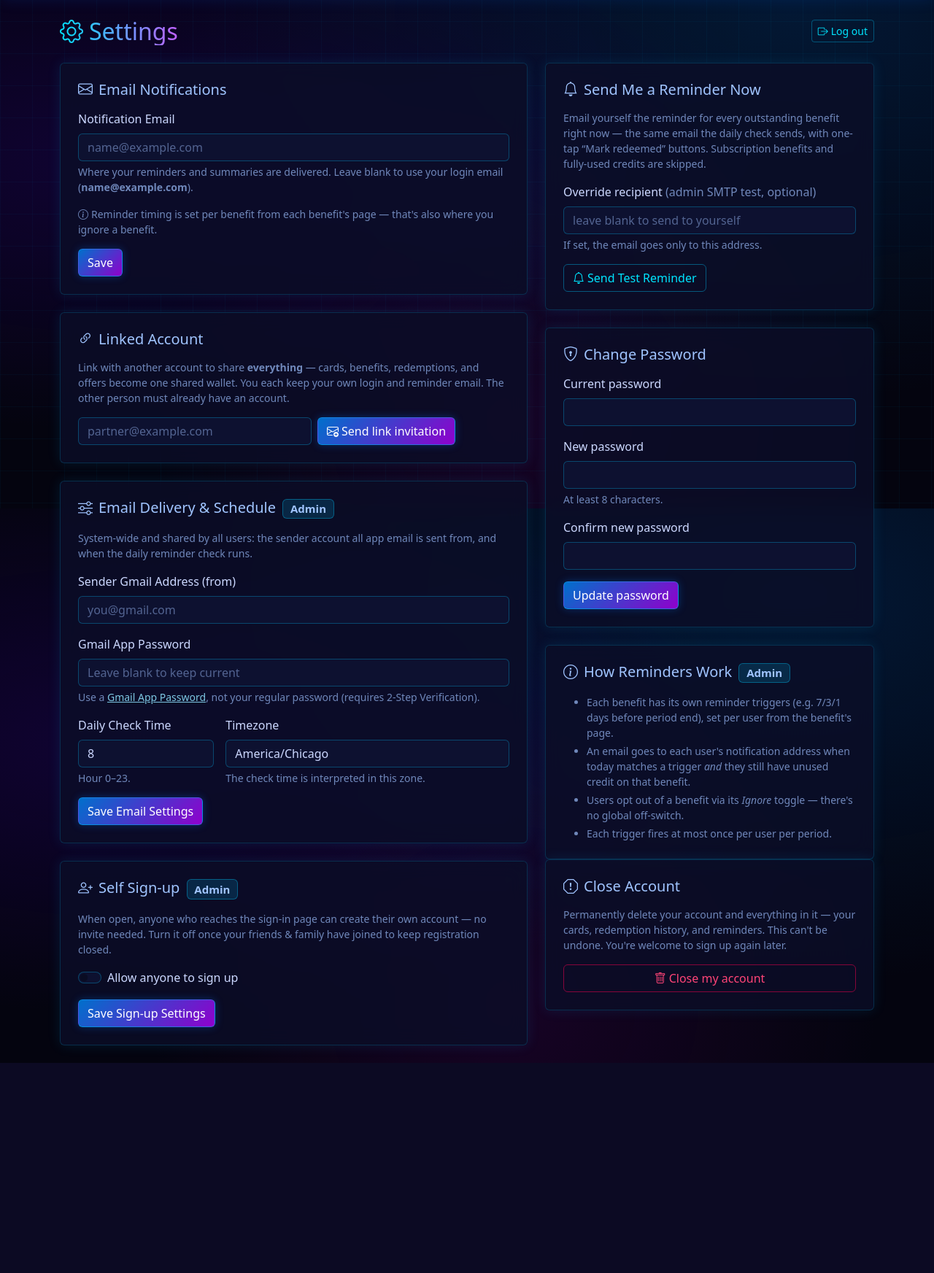
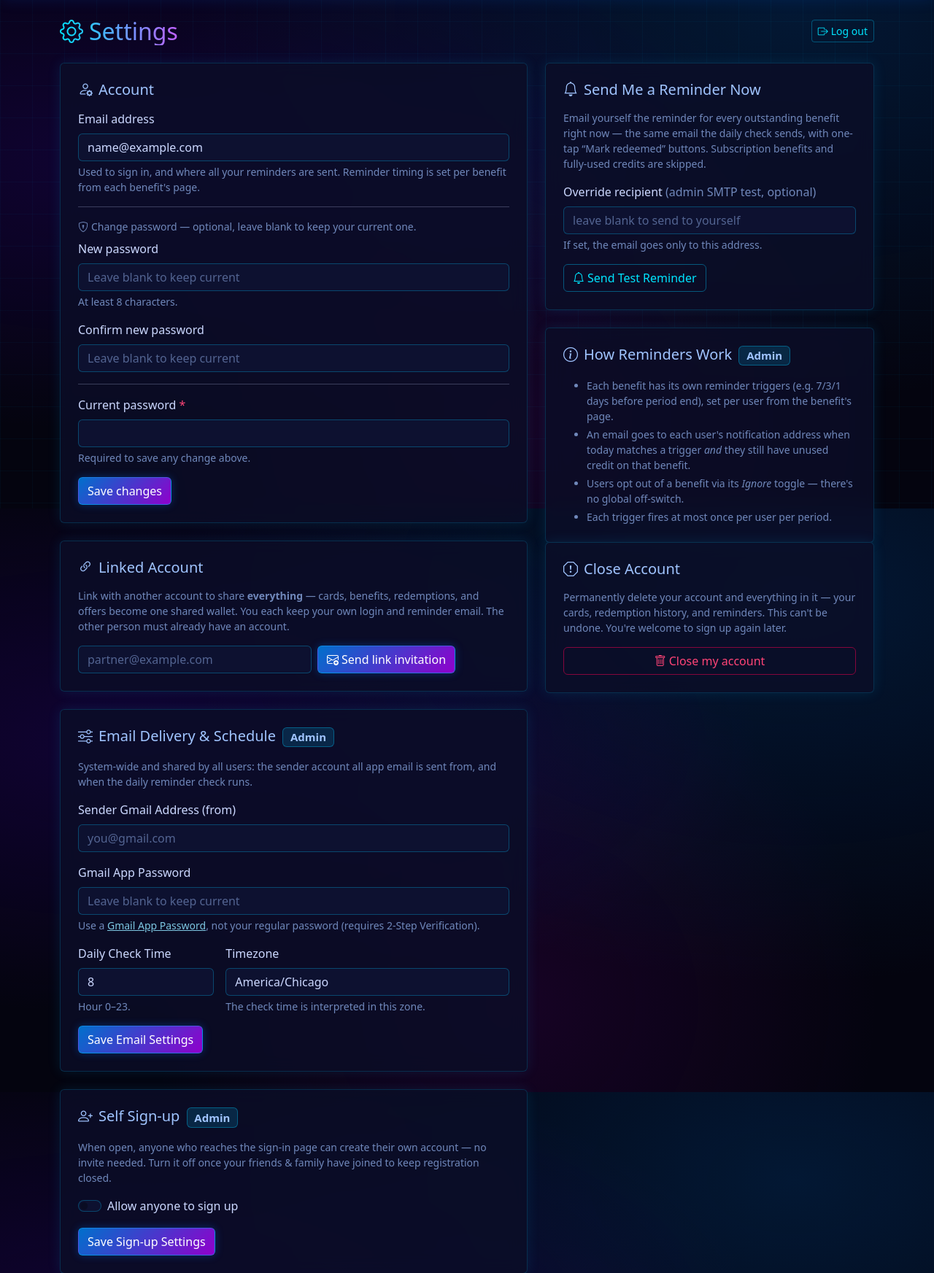
Before and after one commit to trentschroeder/card-benefits-tracker, a Flask app: page /settings in a window 1280 px wide. Shown: the part 103-1848 px from the top of the page at 73% size. Before the commit the page ends 1560 px from the top, so only its background shows below. Run offline with Flask 3, Linux system fonts and the light colour scheme; the visitor is signed in with stand-in values (Sample User, id 1); data comes from the database, SQL or seed files in the repository.

Commit message:
Merge Settings email+password into one Account section; reminders always use account email
- Settings: replace the 'Email Notifications' (notification_email override) and
  separate 'Change Password' cards with one 'Account' card that updates the
  account email and/or password, gated by the current password.
- Drop the notification_email override entirely: reminder emails, the test
  reminder, and admin card-request notifications now always go to the account's
  email. Users change where reminders land by changing their account email.
- New route /preferences/account (replaces /preferences/password) with email
  uniqueness + password validation. Old notification_email column left in place
  (unused, harmless). Updated diagnose_reminders.py accordingly.

```diff
--- a/app.py
+++ b/app.py
@@ -1751,7 +1751,7 @@ def card_request():
     gmail_pass = get_setting(db, 'gmail_app_password')
     base = (get_setting(db, 'app_base_url', APP_BASE_URL) or APP_BASE_URL).rstrip('/')
     admins = [r['email'] for r in db.execute(
-        'SELECT COALESCE(notification_email, email) AS email FROM users WHERE is_admin = 1'
+        'SELECT email FROM users WHERE is_admin = 1'
     ).fetchall() if r['email']]
     db.close()
     if gmail_user and gmail_pass and admins:
@@ -2852,27 +2852,69 @@ def preferences():
     return redirect(url_for('settings'))
 
 
-@app.route('/preferences/password', methods=['POST'])
+@app.route('/preferences/account', methods=['POST'])
 @login_required
-def change_password():
-    current = request.form.get('current_password', '')
-    new     = request.form.get('new_password', '')
-    confirm = request.form.get('confirm_password', '')
+def account_update():
+    """Merged account section: change the account email and/or the password in
+    one place. The account email is also where reminders are sent (there's no
+    separate notification address). Any change requires the current password."""
+    current   = request.form.get('current_password', '')
+    new_email = request.form.get('email', '').strip()
+    new_pw    = request.form.get('new_password', '')
+    confirm   = request.form.get('confirm_password', '')
+
     if not check_password_hash(g.user['password_hash'], current):
         flash('Current password is incorrect.', 'danger')
         return redirect(url_for('settings'))
-    if len(new) < 8:
-        flash('New password must be at least 8 characters.', 'danger')
+
+    db = get_db()
+    changes = []
+
+    # Email change (optional). Column is UNIQUE COLLATE NOCASE, so the dup check
+    # and the IntegrityError guard are both case-insensitive.
+    if new_email and new_email.lower() != g.user['email'].lower():
+        if '@' not in new_email or ' ' in new_email:
+            db.close()
+            flash('Enter a valid email address.', 'danger')
+            return redirect(url_for('settings'))
+        if db.execute('SELECT 1 FROM users WHERE email = ? AND id != ?',
+                      (new_email, g.user['id'])).fetchone():
+            db.close()
+            flash('That email is already in use by another account.', 'danger')
+            return redirect(url_for('settings'))
+        changes.append('email')
+
+    # Password change (optional — only if either field is filled).
+    if new_pw or confirm:
+        if len(new_pw) < 8:
+            db.close()
+            flash('New password must be at least 8 characters.', 'danger')
+            return redirect(url_for('settings'))
+        if new_pw != confirm:
+            db.close()
+            flash('New passwords do not match.', 'danger')
+            return redirect(url_for('settings'))
+        changes.append('password')
+
+    if not changes:
+        db.close()
+        flash('No changes — enter a new email or password.', 'info')
         return redirect(url_for('settings'))
-    if new != confirm:
-        flash('New passwords do not match.', 'danger')
+
+    try:
+        if 'email' in changes:
+            db.execute('UPDATE users SET email = ? WHERE id = ?', (new_email, g.user['id']))
+        if 'password' in changes:
+            db.execute('UPDATE users SET password_hash = ? WHERE id = ?',
+                       (generate_password_hash(new_pw), g.user['id']))
+        db.commit()
+    except sqlite3.IntegrityError:
+        db.rollback()
+        db.close()
+        flash('That email is already in use by another account.', 'danger')
         return redirect(url_for('settings'))
-    db = get_db()
-    db.execute('UPDATE users SET password_hash = ? WHERE id = ?',
-               (generate_password_hash(new), g.user['id']))
-    db.commit()
-    db.close()
-    flash('Password updated.', 'success')
+    db.close()
+    flash('Updated your ' + ' and '.join(changes) + '.', 'success')
     return redirect(url_for('settings'))
 
 
@@ -2968,13 +3010,9 @@ def settings():
             flash('Sign-up settings saved.', 'success')
             return redirect(url_for('settings'))
 
-        # Per-user profile (every logged-in user)
-        notification_email = request.form.get('notification_email', '').strip() or None
-        db.execute('UPDATE users SET notification_email = ? WHERE id = ?',
-                   (notification_email, g.user['id']))
-        db.commit()
-        db.close()
-        flash('Preferences saved.', 'success')
+        # No other recognised POST sections (account email/password live on the
+        # dedicated /preferences/account route).
+        db.close()
         return redirect(url_for('settings'))
 
     cfg = {}
@@ -3010,7 +3048,7 @@ def send_test_reminder():
         return redirect(url_for('settings'))
 
     uid       = g.user['id']
-    recipient = g.user['notification_email'] or g.user['email']
+    recipient = g.user['email']
     test_recipient = request.form.get('test_recipient', '').strip() or None
     if test_recipient and g.user['is_admin']:
         recipient = test_recipient
@@ -3455,9 +3493,9 @@ def subscription_delete(id):
 def _run_reminder_check(force=False):
     """
     Iterate over every user with reminders_enabled = 1. For each, find their
-    active-benefits-due-today and email them at notification_email (falling
-    back to their login email). Returns the total count of benefits emailed
-    across all users. force=True bypasses the "already sent" dedup check.
+    active-benefits-due-today and email them at their account email. Returns the
+    total count of benefits emailed across all users. force=True bypasses the
+    "already sent" dedup check.
     """
     db = get_db()
     gmail_user = get_setting(db, 'gmail_user')
@@ -3469,7 +3507,7 @@ def _run_reminder_check(force=False):
     # Honour the per-user reminders_enabled flag: a user who has turned reminder
     # emails off gets neither benefit reminders nor offer reminders/footers.
     users = db.execute('''
-        SELECT id, email, notification_email
+        SELECT id, email
         FROM users
         WHERE reminders_enabled = 1
     ''').fetchall()
@@ -3479,7 +3517,7 @@ def _run_reminder_check(force=False):
 
     for user in users:
         uid       = user['id']
-        recipient = user['notification_email'] or user['email']
+        recipient = user['email']
         if not recipient:
             continue
 
--- a/diagnose_reminders.py
+++ b/diagnose_reminders.py
@@ -36,12 +36,12 @@ def share_pool(db, user_card_id):
 def main():
     db = connect()
     users = db.execute('''
-        SELECT id, email, notification_email
+        SELECT id, email
         FROM users ORDER BY id
     ''').fetchall()
 
     for u in users:
-        recipient = u['notification_email'] or u['email']
+        recipient = u['email']
         print(f"\n=== user {u['id']}  {u['email']}  ->  {recipient} ===")
 
         cards = db.execute('''
--- a/templates/settings.html
+++ b/templates/settings.html
@@ -12,27 +12,45 @@
 <div class="row g-4">
   <div class="col-lg-7">
 
-    <!-- Notification email (every user) -->
+    <!-- Account: email + password (every user) -->
     <div class="card p-4 mb-4">
-      <h5 class="mb-3"><i class="bi bi-envelope me-2"></i>Email Notifications</h5>
-      <form method="post">
+      <h5 class="mb-3"><i class="bi bi-person-gear me-2"></i>Account</h5>
+      <form method="post" action="{{ url_for('account_update') }}">
         <input type="hidden" name="csrf_token" value="{{ csrf_token() }}">
-        <input type="hidden" name="section" value="profile">
         <div class="mb-3">
-          <label class="form-label">Notification Email</label>
-          <input name="notification_email" type="email" class="form-control"
-                 value="{{ g.user.notification_email or '' }}"
-                 placeholder="{{ g.user.email }}">
+          <label class="form-label">Email address</label>
+          <input name="email" type="email" class="form-control"
+                 value="{{ g.user.email }}" required autocomplete="email">
           <div class="form-text">
-            Where your reminders and summaries are delivered. Leave blank to use
-            your login email (<strong>{{ g.user.email }}</strong>).
+            Used to sign in, and where all your reminders are sent. Reminder timing
+            is set per benefit from each benefit's page.
           </div>
         </div>
-        <div class="form-text mb-3">
-          <i class="bi bi-info-circle me-1"></i>Reminder timing is set per benefit from
-          each benefit's page — that's also where you ignore a benefit.
+
+        <hr class="my-3">
+
+        <p class="form-text mb-2"><i class="bi bi-shield-lock me-1"></i>Change password — optional, leave blank to keep your current one.</p>
+        <div class="mb-3">
+          <label class="form-label">New password</label>
+          <input name="new_password" type="password" class="form-control"
+                 autocomplete="new-password" minlength="8" placeholder="Leave blank to keep current">
+          <div class="form-text">At least 8 characters.</div>
         </div>
-        <button class="btn btn-primary">Save</button>
+        <div class="mb-3">
+          <label class="form-label">Confirm new password</label>
+          <input name="confirm_password" type="password" class="form-control"
+                 autocomplete="new-password" minlength="8" placeholder="Leave blank to keep current">
+        </div>
+
+        <hr class="my-3">
+
+        <div class="mb-3">
+          <label class="form-label">Current password <span class="text-danger">*</span></label>
+          <input name="current_password" type="password" class="form-control"
+                 autocomplete="current-password" required>
+          <div class="form-text">Required to save any change above.</div>
+        </div>
+        <button class="btn btn-primary">Save changes</button>
       </form>
     </div>
 
@@ -161,31 +179,6 @@
       </form>
     </div>
 
-    <!-- Change password (every user) -->
-    <div class="card p-4 mb-4">
-      <h5 class="mb-3"><i class="bi bi-shield-lock me-2"></i>Change Password</h5>
-      <form method="post" action="{{ url_for('change_password') }}">
-        <input type="hidden" name="csrf_token" value="{{ csrf_token() }}">
-        <div class="mb-3">
-          <label class="form-label">Current password</label>
-          <input name="current_password" type="password" class="form-control"
-                 autocomplete="current-password" required>
-        </div>
-        <div class="mb-3">
-          <label class="form-label">New password</label>
-          <input name="new_password" type="password" class="form-control"
-                 autocomplete="new-password" required minlength="8">
-          <div class="form-text">At least 8 characters.</div>
-        </div>
-        <div class="mb-3">
-          <label class="form-label">Confirm new password</label>
-          <input name="confirm_password" type="password" class="form-control"
-                 autocomplete="new-password" required minlength="8">
-        </div>
-        <button class="btn btn-primary">Update password</button>
-      </form>
-    </div>
-
     {% if g.user.is_admin %}
     <div class="card p-4">
       <h5 class="mb-3"><i class="bi bi-info-circle me-2"></i>How Reminders Work
```
